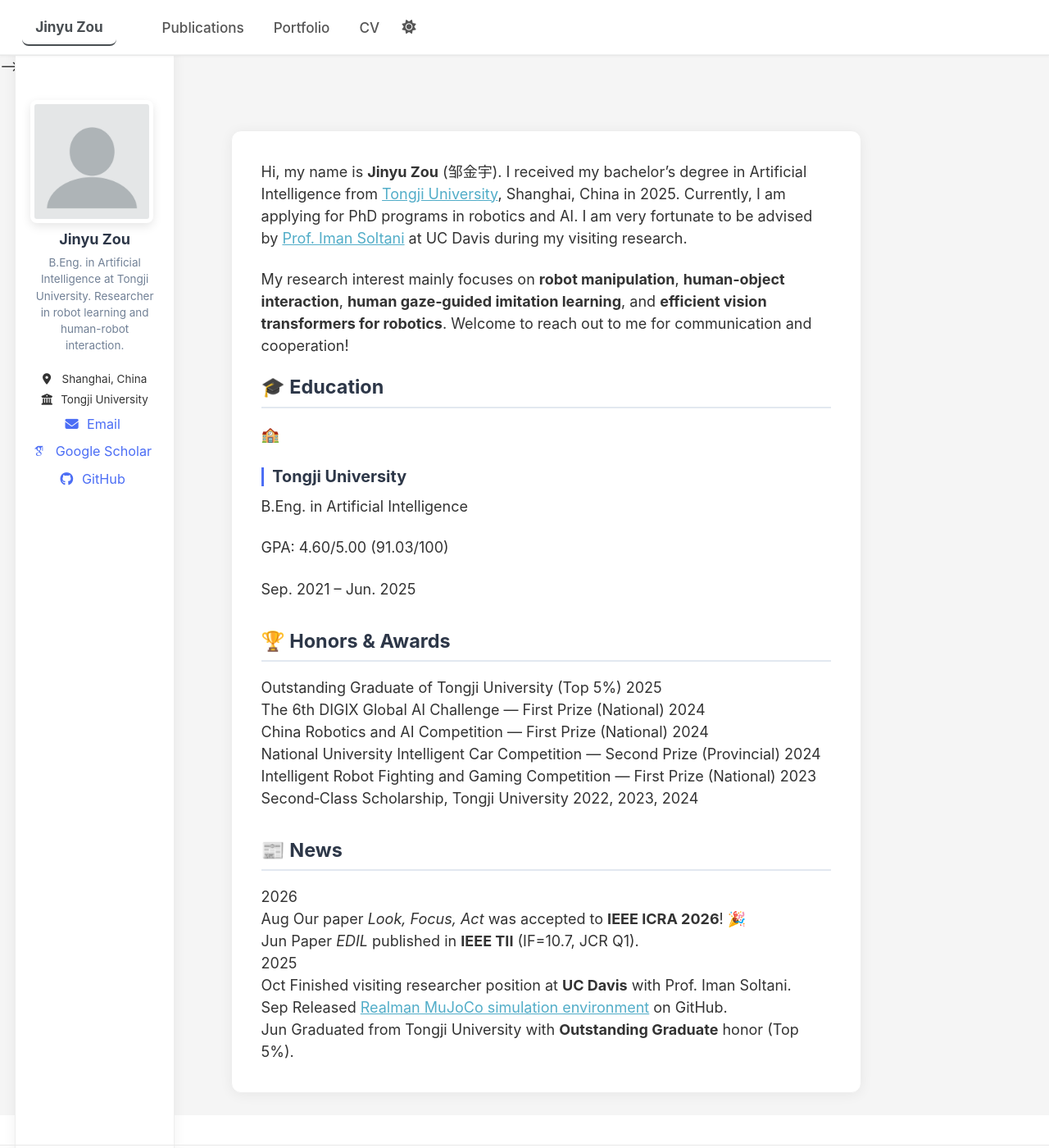
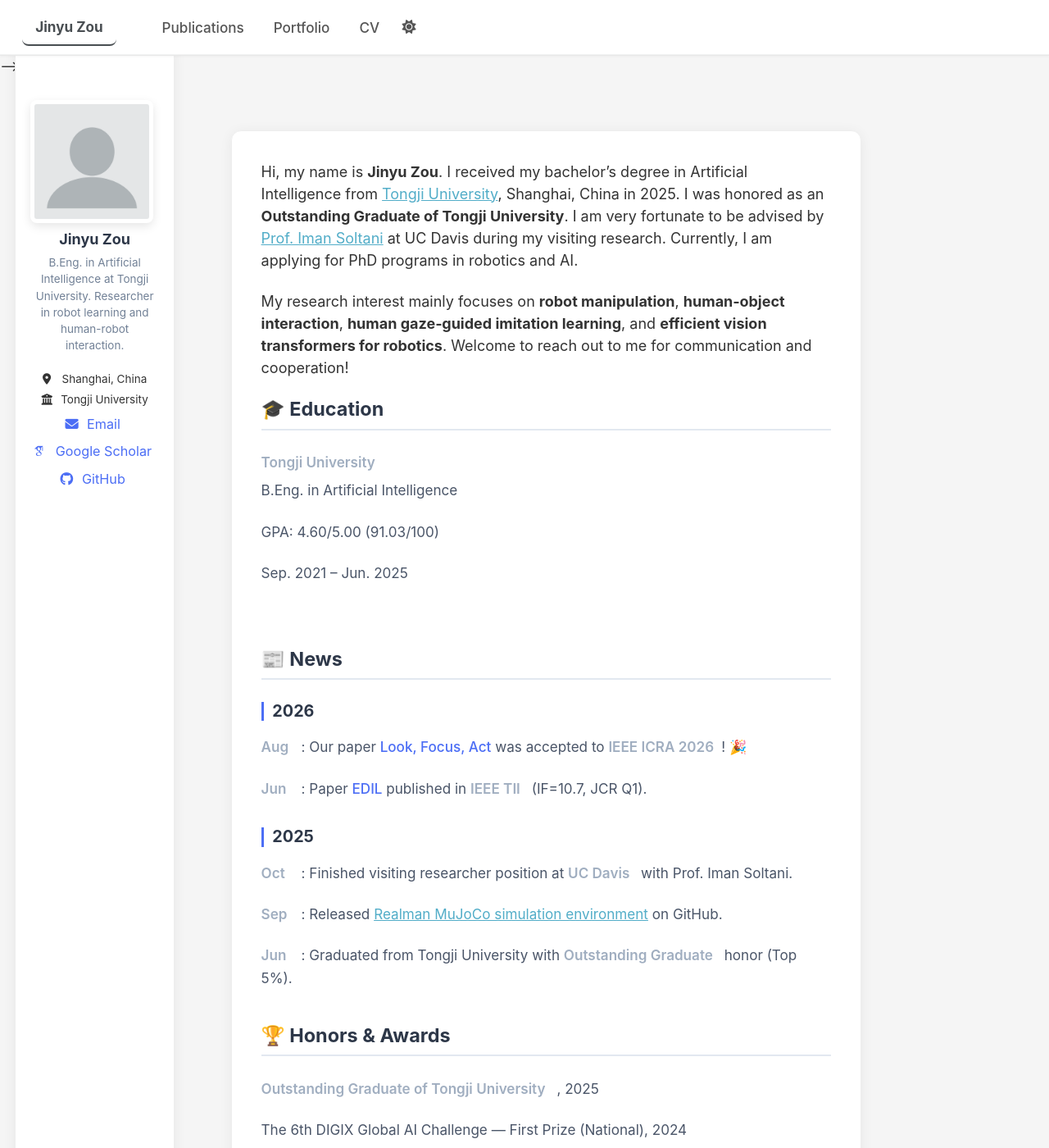
Before and after one commit to JinyuZou/JinyuZou.github.io, a Jekyll site: the page built from _pages/about.md, in a window 1280 px wide and 1400 px high. Shown: the whole window at 82% size. Built offline with Jekyll 4.4.1, drawn with Linux system fonts in a browser that asks for light colours; some web fonts are replaced; a script bundle is joined from its source files by our own code; library files that are not in the unit come from our copies; some of the changed text lies outside the part shown.

Commit message:
Update about.md

```diff
--- a/_pages/about.md
+++ b/_pages/about.md
@@ -8,70 +8,30 @@ redirect_from:
   - /about.html
 ---
 
-Hi, my name is **Jinyu Zou** (邹金宇). I received my bachelor's degree in Artificial Intelligence from [Tongji University](https://www.tongji.edu.cn/), Shanghai, China in 2025. Currently, I am applying for PhD programs in robotics and AI. I am very fortunate to be advised by [Prof. Iman Soltani](https://ece.ucdavis.edu/people/iman-soltani) at UC Davis during my visiting research.
+Hi, my name is **Jinyu Zou**. I received my bachelor's degree in Artificial Intelligence from [Tongji University](https://www.tongji.edu.cn/), Shanghai, China in 2025. I was honored as an **Outstanding Graduate of Tongji University**. I am very fortunate to be advised by [Prof. Iman Soltani](https://ece.ucdavis.edu/people/iman-soltani) at UC Davis during my visiting research. Currently, I am applying for PhD programs in robotics and AI.
 
 My research interest mainly focuses on **robot manipulation**, **human‑object interaction**, **human gaze‑guided imitation learning**, and **efficient vision transformers for robotics**. Welcome to reach out to me for communication and cooperation!
 
 ## 🎓 Education
-<div class="edu-item">
-  <div class="edu-icon">🏫</div>
-  <div class="edu-info">
-    <h3>Tongji University</h3>
-    <p>B.Eng. in Artificial Intelligence</p>
-    <p>GPA: 4.60/5.00 (91.03/100)</p>
-  </div>
-  <div class="edu-time">Sep. 2021 – Jun. 2025</div>
-</div>
+- **Tongji University**
+  - B.Eng. in Artificial Intelligence
+  - GPA: 4.60/5.00 (91.03/100)
+  - Sep. 2021 – Jun. 2025
+
+## 📰 News
+### 2026
+- **Aug**: Our paper *Look, Focus, Act* was accepted to **IEEE ICRA 2026**! 🎉
+- **Jun**: Paper *EDIL* published in **IEEE TII** (IF=10.7, JCR Q1).
+
+### 2025
+- **Oct**: Finished visiting researcher position at **UC Davis** with Prof. Iman Soltani.
+- **Sep**: Released [Realman MuJoCo simulation environment](https://github.com/JinyuZou/realman_sim) on GitHub.
+- **Jun**: Graduated from Tongji University with **Outstanding Graduate** honor (Top 5%).
 
 ## 🏆 Honors & Awards
-<div class="honors-list">
-  <div class="honor-item">
-    <span class="honor-title">Outstanding Graduate of Tongji University (Top 5%)</span>
-    <span class="honor-time">2025</span>
-  </div>
-  <div class="honor-item">
-    <span class="honor-title">The 6th DIGIX Global AI Challenge — First Prize (National)</span>
-    <span class="honor-time">2024</span>
-  </div>
-  <div class="honor-item">
-    <span class="honor-title">China Robotics and AI Competition — First Prize (National)</span>
-    <span class="honor-time">2024</span>
-  </div>
-  <div class="honor-item">
-    <span class="honor-title">National University Intelligent Car Competition — Second Prize (Provincial)</span>
-    <span class="honor-time">2024</span>
-  </div>
-  <div class="honor-item">
-    <span class="honor-title">Intelligent Robot Fighting and Gaming Competition — First Prize (National)</span>
-    <span class="honor-time">2023</span>
-  </div>
-  <div class="honor-item">
-    <span class="honor-title">Second‑Class Scholarship, Tongji University</span>
-    <span class="honor-time">2022, 2023, 2024</span>
-  </div>
-</div>
-
-## 📰 News
-<div class="news-year">2026</div>
-<div class="news-item">
-  <span class="news-date">Aug</span>
-  <span class="news-content">Our paper <em>Look, Focus, Act</em> was accepted to <strong>IEEE ICRA 2026</strong>! 🎉</span>
-</div>
-<div class="news-item">
-  <span class="news-date">Jun</span>
-  <span class="news-content">Paper <em>EDIL</em> published in <strong>IEEE TII</strong> (IF=10.7, JCR Q1).</span>
-</div>
-
-<div class="news-year">2025</div>
-<div class="news-item">
-  <span class="news-date">Oct</span>
-  <span class="news-content">Finished visiting researcher position at <strong>UC Davis</strong> with Prof. Iman Soltani.</span>
-</div>
-<div class="news-item">
-  <span class="news-date">Sep</span>
-  <span class="news-content">Released <a href="https://github.com/JinyuZou/realman_sim">Realman MuJoCo simulation environment</a> on GitHub.</span>
-</div>
-<div class="news-item">
-  <span class="news-date">Jun</span>
-  <span class="news-content">Graduated from Tongji University with <strong>Outstanding Graduate</strong> honor (Top 5%).</span>
-</div>
+- **Outstanding Graduate of Tongji University** , 2025
+- The 6th DIGIX Global AI Challenge — First Prize (National), 2024
+- China Robotics and AI Competition — First Prize (National), 2024
+- National University Intelligent Car Competition — Second Prize (Provincial), 2024
+- Intelligent Robot Fighting and Gaming Competition — First Prize (National), 2023
+- Second‑Class Scholarship, Tongji University, 2022, 2023, 2024
```
